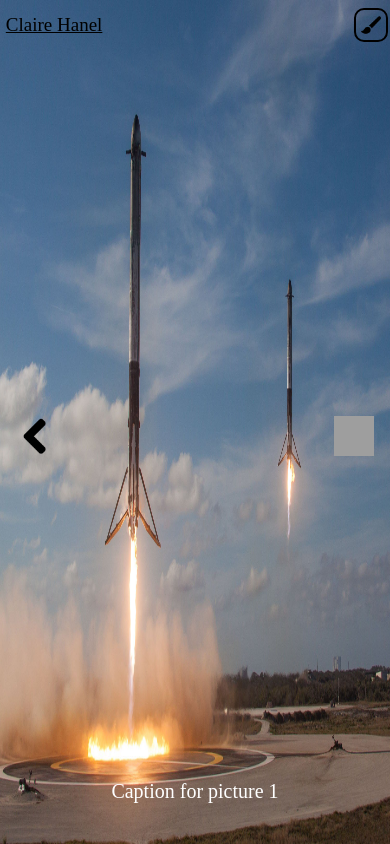
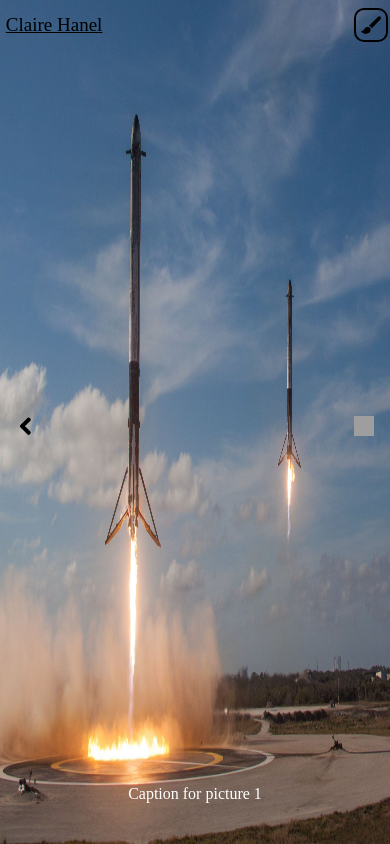
Before and after one commit to ConnorNethen/ClairePortfolio, a Flask app: page / in a window 390 px wide. Shown: the top 844 px of the page. Run offline with Flask 3, Linux system fonts and the light colour scheme; grey boxes are pictures that could not be loaded.

Commit message:
Added minor responsiveness

```diff
--- a/static/styles/carousel.css
+++ b/static/styles/carousel.css
@@ -66,3 +66,29 @@
   .prev img:hover, .next img:hover {
     transform: scale(1.4);
   }
+
+
+  /* Tablet and smaller devices (<=768px) */
+@media (max-width: 768px) {
+  .prev img, .next img {
+    width: 30px;
+    height: 30px;
+  }
+
+  .c-caption {
+    font-size: 18px;
+  }
+}
+
+/* Smartphone and smaller devices (<=480px) */
+@media (max-width: 480px) {
+  .prev img, .next img {
+    width: 20px;
+    height: 20px;
+    transition: transform 0.6s ease;
+  }
+
+  .c-caption {
+    font-size: 16px;
+  }
+}
```
